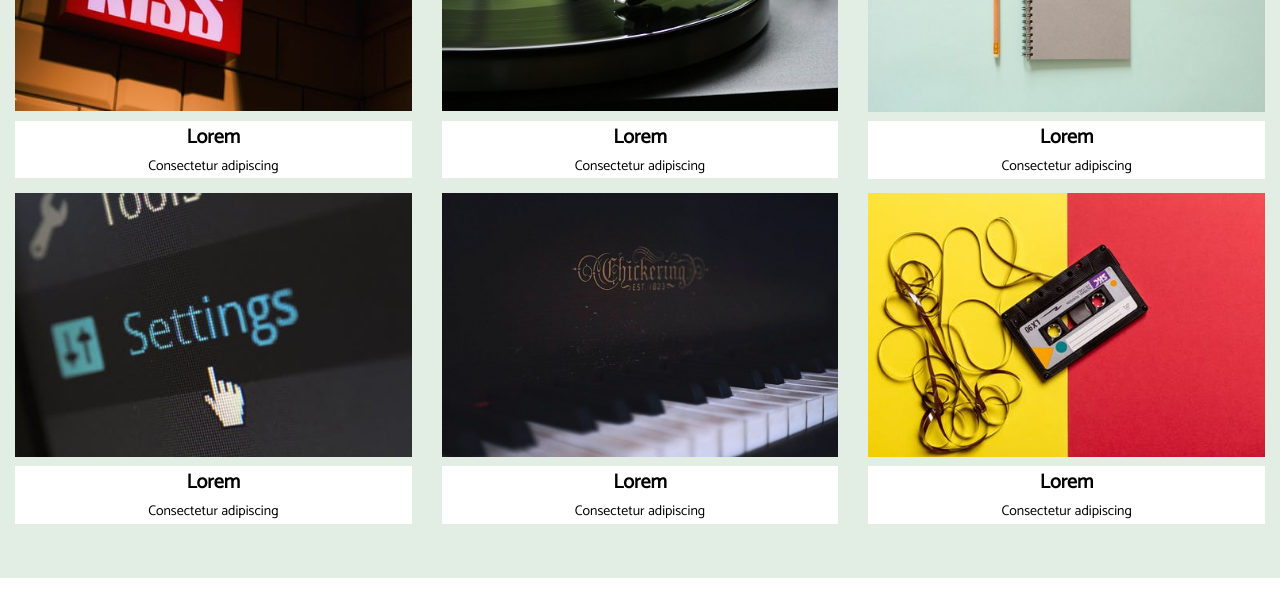
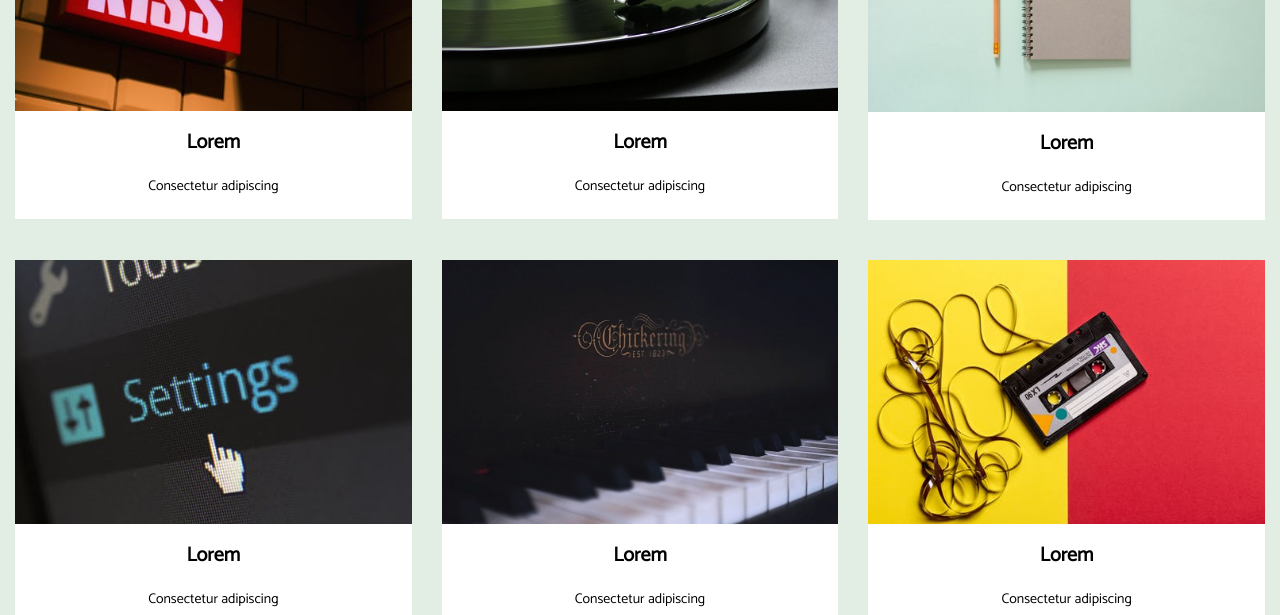
Before and after one commit to Dawid-Kasiuk/shop, a website: page index.html in a window 1280 px wide. Shown: the part 1730-2345 px from the top of the page. Drawn offline with Linux system fonts and the light colour scheme.

Commit message:
Updated css styles

```diff
--- a/sass/style.scss
+++ b/sass/style.scss
@@ -15,7 +15,7 @@ body {
 
 .container {
   max-width: 1376px;
-  margin: 0;
+  margin: 0 auto;
   padding-bottom: 40px;
 }
 
@@ -39,7 +39,7 @@ body {
   li {
     display: inline-block;
     padding-top: 15px;
-    padding-right: 20px;
+    padding-right: 30px;
   }
   a {
     color: red;
@@ -132,11 +132,13 @@ body {
 }
 .pictures {
   img {
+    display: block;
     object-fit: cover;
     width: 100%;
   }
   h5 {
-    margin-top: 0px;
+    margin-top: auto;
+    padding-top: 15px;
     font-size: 20px;
     text-align: center;
     margin-bottom: auto;
@@ -144,6 +146,9 @@ body {
   }
   p {
     margin-top: 0px;
+    margin-bottom: 40px;
+    padding-top: 15px;
+    padding-bottom: 20px;
     font-size: 14px;
     text-align: center;
     background-color: white;
@@ -152,6 +157,7 @@ body {
 /* Footer */
 .page-footer {
   padding-top: 40px;
+  margin: auto;
 
   p {
     text-align: center;
```
Also changed, not shown: css/style.css, 1 other file.
